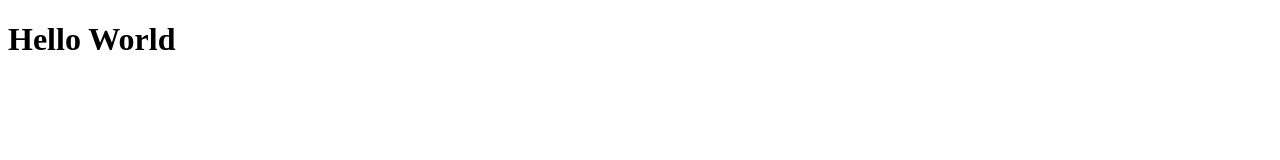
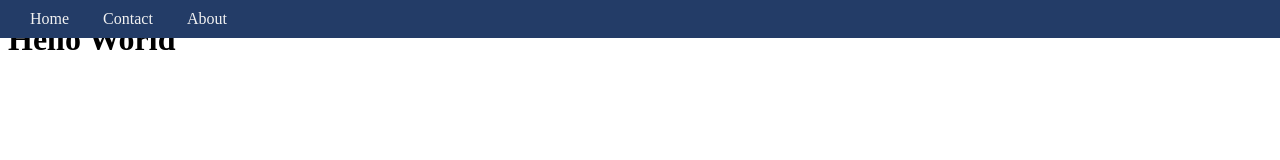
Before and after one commit to andrei-v-stan/YourHealth, a plain HTML site: page index.html in a window 1280 px wide. Drawn offline with Linux system fonts and the light colour scheme.

Commit message:
Update v0.1 - Simple navbar

```diff
--- /dev/null
+++ b/css/index.css
@@ -0,0 +1,22 @@
+
+.mainNavBar {
+    background-color: #233c67;
+    position: fixed;
+    top: 0;
+    left: 0;
+    width: 100%;
+    padding: 10px 15px;
+  }
+
+  .mainNavBar a {
+    float: top;
+    color: #f2f2f2;
+    text-align: center;
+    padding: 15px 15px;
+    text-decoration: none;
+  }
+
+  .mainNavBar a:hover {
+    background-color: #ddd;
+    color: black;
+  }
--- a/index.html
+++ b/index.html
@@ -1,6 +1,15 @@
 <!DOCTYPE html>
 <html>
+    <head>
+        <title>My Website</title>
+        <link rel="stylesheet" href="css/index.css" type="text/css">
+    </head>
 <body>
+<div class="mainNavBar">
+    <a href="#home">Home</a>
+    <a href="#contact">Contact</a>
+    <a href="#about">About</a>
+  </div>
 <h1>Hello World</h1>
 </body>
 </html>
```
Also changed, not shown: Resources/Logo.png (added), 1 other file.
